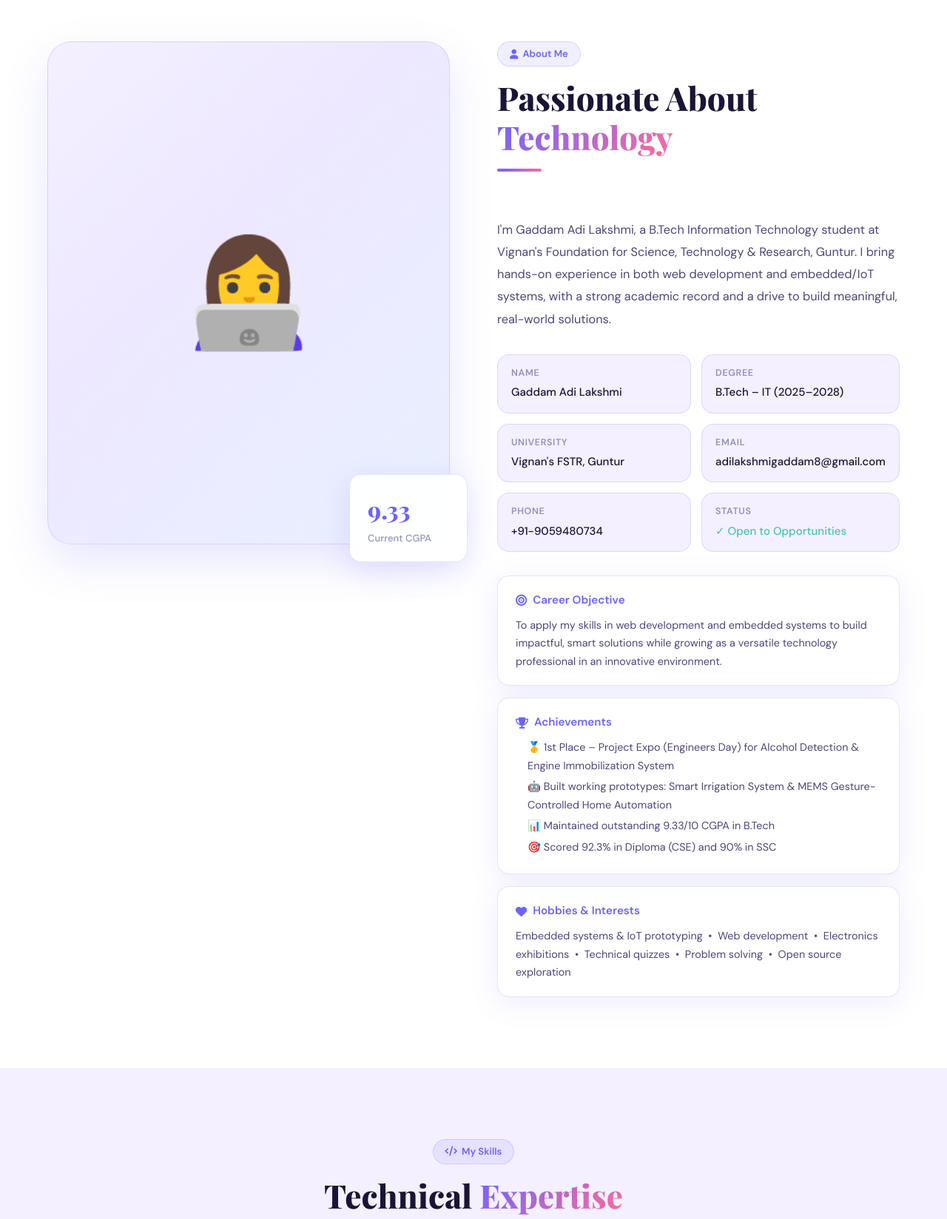
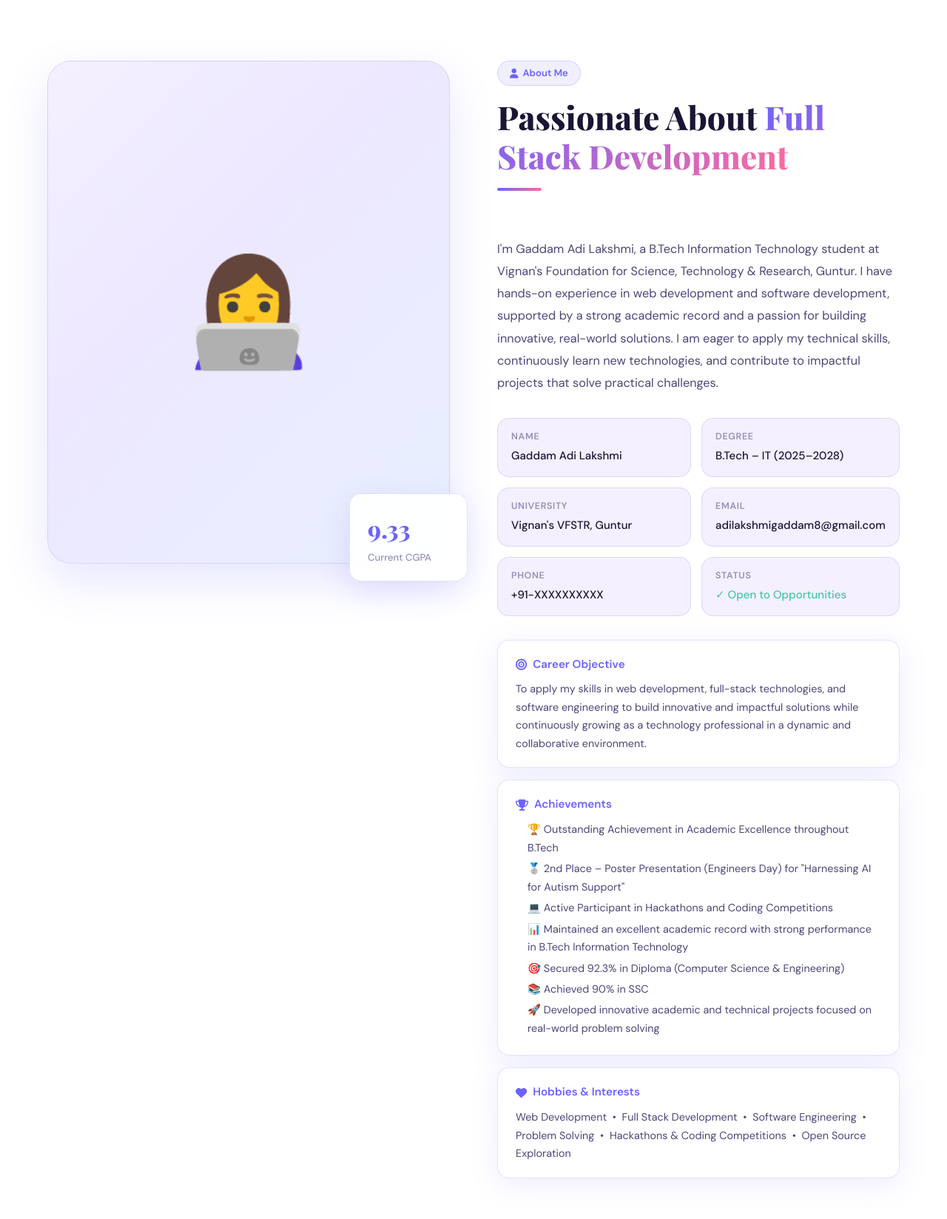
Before and after one commit to adilakshmigaddam8-dev/DecodeLabs-Internship, a website: page public/index.html in a window 1280 px wide. Shown: the part 840-2488 px from the top of the page at 74% size. Drawn offline with nearby package versions, Linux system fonts and the light colour scheme.

Commit message:
Update index.html

```diff
--- a/public/index.html
+++ b/public/index.html
@@ -4,7 +4,7 @@
   <meta charset="UTF-8" />
   <meta name="viewport" content="width=device-width, initial-scale=1.0" />
   <meta name="description" content="Gaddam Adi Lakshmi – B.Tech Information Technology Student. Portfolio showcasing projects, skills, and experience." />
-  <meta name="keywords" content="Gaddam Adi Lakshmi, Portfolio, IT Student, Web Developer, IoT, Embedded Systems" />
+  <meta name="keywords" content="Gaddam Adi Lakshmi, Portfolio, IT Student, Web Developer" />
   <meta name="author" content="Gaddam Adi Lakshmi" />
   <title>Gaddam Adi Lakshmi | Portfolio</title>
   <!-- Font Awesome -->
@@ -71,7 +71,7 @@
         <span id="typed-text"></span><span class="cursor"></span>
       </p>
       <p class="hero-intro">
-        Passionate about web development, IoT systems, and embedded technology. I love building smart, impactful solutions — from fire-fighting robots to e-commerce platforms.
+       Passionate about web development, software development, and modern technologies. I enjoy building innovative and impactful solutions, from management systems and portfolio websites to full-stack web applications.
       </p>
       <div class="hero-buttons">
         <a href="/resume.pdf" download="Gaddam_AdiLakshmi_Resume.pdf" class="btn-primary">
@@ -101,7 +101,7 @@
           <div class="hero-photo-placeholder">👩‍💻</div>
         </div>
         <div class="hero-badge badge-top">
-          <span class="badge-icon">⚡</span> Web &amp; IoT Developer
+          <span class="badge-icon">⚡</span> Web &amp; IT Developer
         </div>
         <div class="hero-badge badge-bot">
           <span class="badge-icon">🎓</span> B.Tech IT – 9.33 CGPA
@@ -134,37 +134,40 @@
       <div class="about-content reveal-right">
         <div class="section-header">
           <div class="section-tag"><i class="fa-solid fa-user"></i> About Me</div>
-          <h2 class="section-title">Passionate About <span>Technology</span></h2>
+          <h2 class="section-title">Passionate About <span>Full Stack Development</span></h2>
           <div class="title-line"></div>
         </div>
         <p class="about-desc">
-          I'm Gaddam Adi Lakshmi, a B.Tech Information Technology student at Vignan's Foundation for Science, Technology &amp; Research, Guntur. I bring hands-on experience in both web development and embedded/IoT systems, with a strong academic record and a drive to build meaningful, real-world solutions.
+          I'm Gaddam Adi Lakshmi, a B.Tech Information Technology student at Vignan's Foundation for Science, Technology & Research, Guntur. I have hands-on experience in web development and software development, supported by a strong academic record and a passion for building innovative, real-world solutions. I am eager to apply my technical skills, continuously learn new technologies, and contribute to impactful projects that solve practical challenges.
         </p>
         <div class="about-info-grid">
           <div class="info-item"><span class="info-label">Name</span><span class="info-value">Gaddam Adi Lakshmi</span></div>
           <div class="info-item"><span class="info-label">Degree</span><span class="info-value">B.Tech – IT (2025–2028)</span></div>
-          <div class="info-item"><span class="info-label">University</span><span class="info-value">Vignan's FSTR, Guntur</span></div>
+          <div class="info-item"><span class="info-label">University</span><span class="info-value">Vignan's VFSTR, Guntur</span></div>
           <div class="info-item"><span class="info-label">Email</span><span class="info-value">adilakshmigaddam8@gmail.com</span></div>
-          <div class="info-item"><span class="info-label">Phone</span><span class="info-value">+91-9059480734</span></div>
+          <div class="info-item"><span class="info-label">Phone</span><span class="info-value">+91-XXXXXXXXXX</span></div>
           <div class="info-item"><span class="info-label">Status</span><span class="info-value" style="color:var(--accent2)">✓ Open to Opportunities</span></div>
         </div>
         <div class="about-subsections">
           <div class="about-sub-card glass-card reveal" data-delay="1">
             <h4><i class="fa-solid fa-bullseye"></i> Career Objective</h4>
-            <p>To apply my skills in web development and embedded systems to build impactful, smart solutions while growing as a versatile technology professional in an innovative environment.</p>
+            <p>To apply my skills in web development, full-stack technologies, and software engineering to build innovative and impactful solutions while continuously growing as a technology professional in a dynamic and collaborative environment.</p>
           </div>
           <div class="about-sub-card glass-card reveal" data-delay="2">
             <h4><i class="fa-solid fa-trophy"></i> Achievements</h4>
             <ul>
-              <li>🥇 1st Place – Project Expo (Engineers Day) for Alcohol Detection &amp; Engine Immobilization System</li>
-              <li>🤖 Built working prototypes: Smart Irrigation System &amp; MEMS Gesture-Controlled Home Automation</li>
-              <li>📊 Maintained outstanding 9.33/10 CGPA in B.Tech</li>
-              <li>🎯 Scored 92.3% in Diploma (CSE) and 90% in SSC</li>
+              <li>🏆 Outstanding Achievement in Academic Excellence throughout B.Tech</li>
+<li>🥈 2nd Place – Poster Presentation (Engineers Day) for "Harnessing AI for Autism Support"</li>
+<li>💻 Active Participant in Hackathons and Coding Competitions</li>
+<li>📊 Maintained an excellent academic record with strong performance in B.Tech Information Technology</li>
+<li>🎯 Secured 92.3% in Diploma (Computer Science & Engineering)</li>
+<li>📚 Achieved 90% in SSC</li>
+<li>🚀 Developed innovative academic and technical projects focused on real-world problem solving</li>
             </ul>
           </div>
           <div class="about-sub-card glass-card reveal" data-delay="3">
             <h4><i class="fa-solid fa-heart"></i> Hobbies &amp; Interests</h4>
-            <p>Embedded systems &amp; IoT prototyping &nbsp;•&nbsp; Web development &nbsp;•&nbsp; Electronics exhibitions &nbsp;•&nbsp; Technical quizzes &nbsp;•&nbsp; Problem solving &nbsp;•&nbsp; Open source exploration</p>
+            <p>Web Development &nbsp;•&nbsp; Full Stack Development &nbsp;•&nbsp; Software Engineering &nbsp;•&nbsp; Problem Solving &nbsp;•&nbsp; Hackathons & Coding Competitions &nbsp;•&nbsp; Open Source Exploration</p>
           </div>
         </div>
       </div>
@@ -189,14 +192,12 @@
       <div class="tech-skills-grid">
         <div class="skill-card glass-card reveal" data-delay="0"><div class="skill-card-header"><span class="skill-name"><span class="skill-icon">🌐</span>HTML &amp; CSS</span><span class="skill-percent">88%</span></div><div class="skill-bar-bg"><div class="skill-bar-fill" data-width="88"></div></div></div>
         <div class="skill-card glass-card reveal" data-delay="1"><div class="skill-card-header"><span class="skill-name"><span class="skill-icon">⚡</span>JavaScript</span><span class="skill-percent">78%</span></div><div class="skill-bar-bg"><div class="skill-bar-fill" data-width="78"></div></div></div>
-        <div class="skill-card glass-card reveal" data-delay="2"><div class="skill-card-header"><span class="skill-name"><span class="skill-icon">🔧</span>C / Embedded C</span><span class="skill-percent">85%</span></div><div class="skill-bar-bg"><div class="skill-bar-fill" data-width="85"></div></div></div>
+        <div class="skill-card glass-card reveal" data-delay="2"><div class="skill-card-header"><span class="skill-name"><span class="skill-icon">🔧</span>C </span><span class="skill-percent">85%</span></div><div class="skill-bar-bg"><div class="skill-bar-fill" data-width="85"></div></div></div>
         <div class="skill-card glass-card reveal" data-delay="3"><div class="skill-card-header"><span class="skill-name"><span class="skill-icon">🐍</span>Python</span><span class="skill-percent">75%</span></div><div class="skill-bar-bg"><div class="skill-bar-fill" data-width="75"></div></div></div>
         <div class="skill-card glass-card reveal" data-delay="0"><div class="skill-card-header"><span class="skill-name"><span class="skill-icon">☕</span>Java</span><span class="skill-percent">65%</span></div><div class="skill-bar-bg"><div class="skill-bar-fill" data-width="65"></div></div></div>
         <div class="skill-card glass-card reveal" data-delay="1"><div class="skill-card-header"><span class="skill-name"><span class="skill-icon">🤖</span>ESP32 / Arduino</span><span class="skill-percent">82%</span></div><div class="skill-bar-bg"><div class="skill-bar-fill" data-width="82"></div></div></div>
         <div class="skill-card glass-card reveal" data-delay="2"><div class="skill-card-header"><span class="skill-name"><span class="skill-icon">🍃</span>MySQL / DBMS</span><span class="skill-percent">72%</span></div><div class="skill-bar-bg"><div class="skill-bar-fill" data-width="72"></div></div></div>
         <div class="skill-card glass-card reveal" data-delay="3"><div class="skill-card-header"><span class="skill-name"><span class="skill-icon">🐙</span>Git &amp; GitHub</span><span class="skill-percent">80%</span></div><div class="skill-bar-bg"><div class="skill-bar-fill" data-width="80"></div></div></div>
-        <div class="skill-card glass-card reveal" data-delay="0"><div class="skill-card-header"><span class="skill-name"><span class="skill-icon">📐</span>MATLAB &amp; Simulink</span><span class="skill-percent">60%</span></div><div class="skill-bar-bg"><div class="skill-bar-fill" data-width="60"></div></div></div>
-        <div class="skill-card glass-card reveal" data-delay="1"><div class="skill-card-header"><span class="skill-name"><span class="skill-icon">🔩</span>Raspberry Pi / NodeMCU</span><span class="skill-percent">70%</span></div><div class="skill-bar-bg"><div class="skill-bar-fill" data-width="70"></div></div></div>
       </div>
     </div>
     <div class="skills-panel" id="soft-skills">
@@ -217,7 +218,7 @@
     <div class="section-header reveal">
       <div class="section-tag"><i class="fa-solid fa-folder-open"></i> My Work</div>
       <h2 class="section-title">Featured <span>Projects</span></h2>
-      <p class="section-subtitle">Real-world projects spanning web applications, IoT systems, and embedded automation.</p>
+      <p class="section-subtitle">Real-world projects spanning web applications.</p>
       <div class="title-line"></div>
     </div>
     <div class="projects-grid">
@@ -390,10 +391,10 @@
     <div class="contact-grid">
       <div class="contact-info reveal-left">
         <h3>Let's Connect</h3>
-        <p>I'm actively looking for internships and opportunities in web development, IoT, and embedded systems. Whether you have a project or just want to connect, feel free to reach out!</p>
+        <p>I'm actively looking for internships and opportunities in web development, full stack  Whether you have a project or just want to connect, feel free to reach out!</p>
         <div class="contact-items">
           <div class="contact-item"><div class="contact-item-icon">📧</div><div><div class="contact-item-label">Email</div><div class="contact-item-value">adilakshmigaddam8@gmail.com</div></div></div>
-          <div class="contact-item"><div class="contact-item-icon">📞</div><div><div class="contact-item-label">Phone</div><div class="contact-item-value">+91-9059480734</div></div></div>
+          <div class="contact-item"><div class="contact-item-icon">📞</div><div><div class="contact-item-label">Phone</div><div class="contact-item-value">+91-XXXXXXXXXX</div></div></div>
           <div class="contact-item"><div class="contact-item-icon">📍</div><div><div class="contact-item-label">Location</div><div class="contact-item-value">Andhra Pradesh, India</div></div></div>
           <div class="contact-item"><div class="contact-item-icon">🎓</div><div><div class="contact-item-label">University</div><div class="contact-item-value">Vignan's FSTR, Guntur</div></div></div>
         </div>
```
